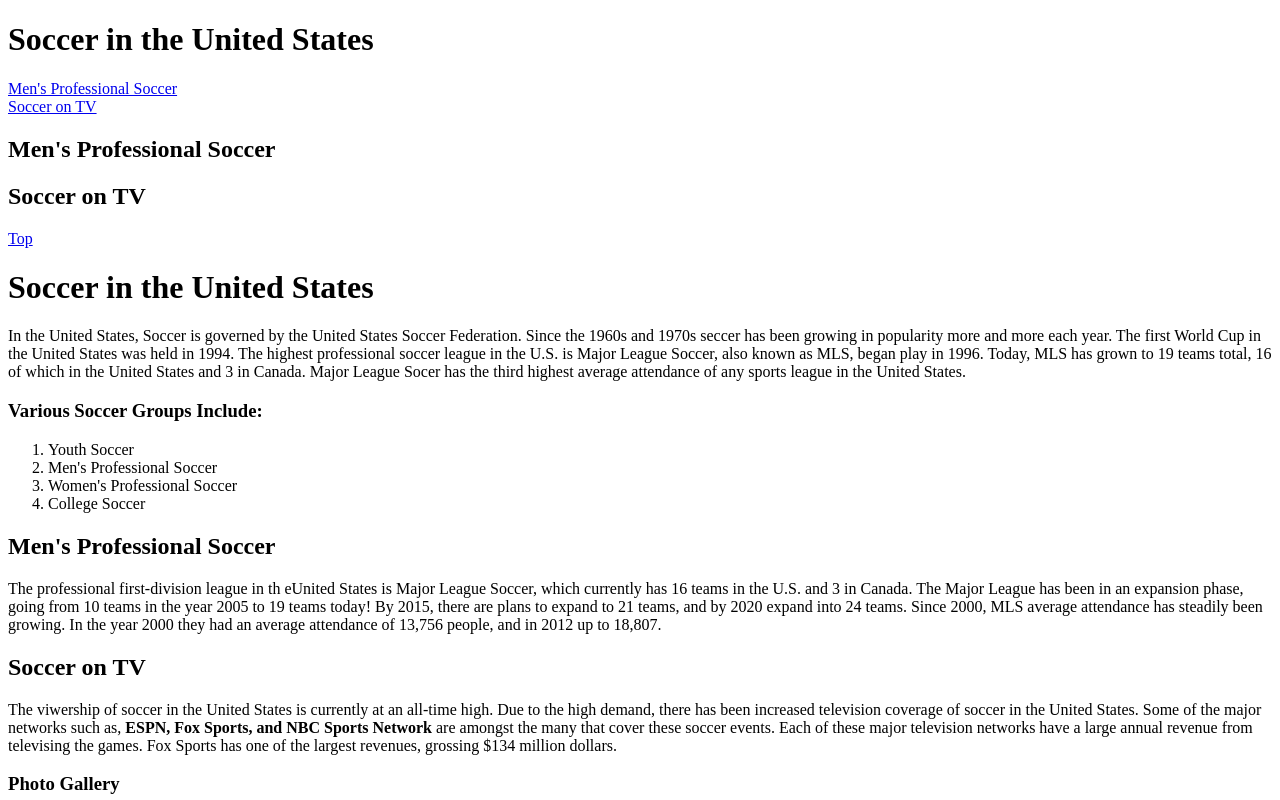
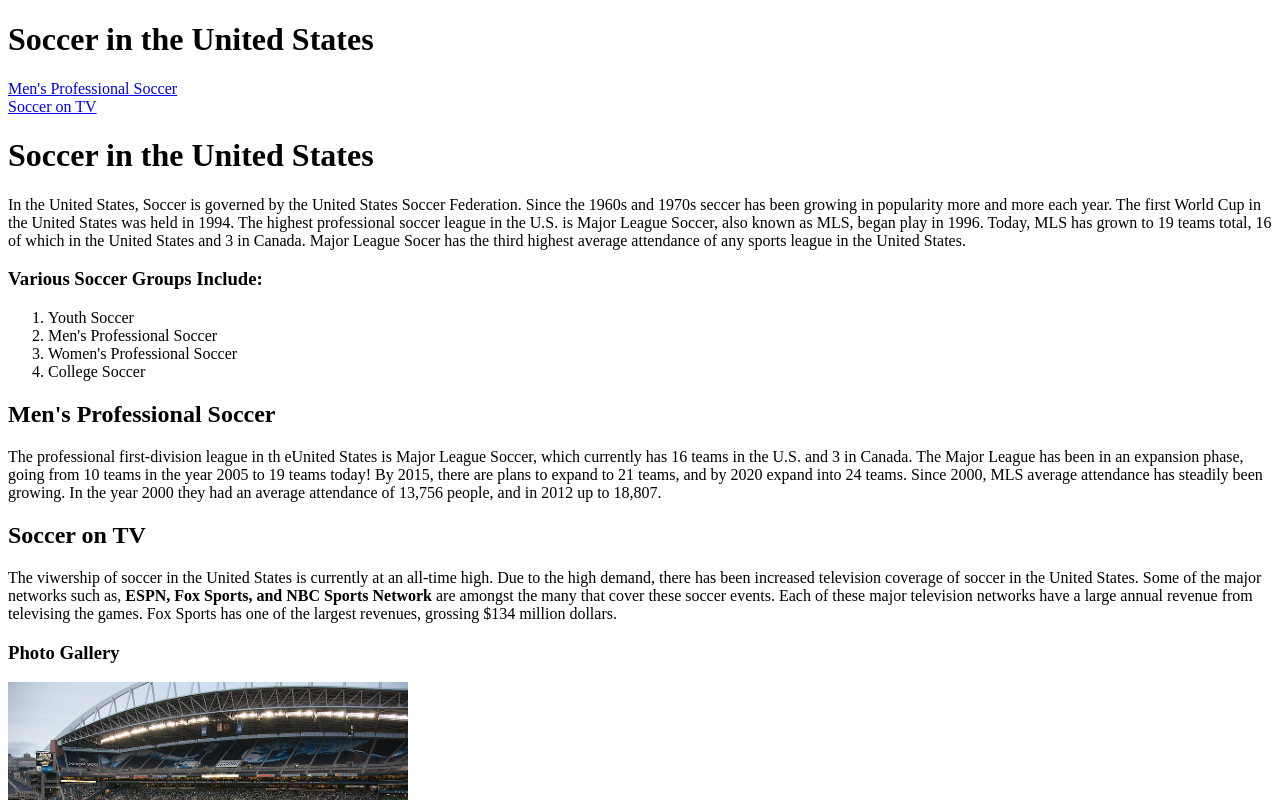
Before and after one commit to cdawidczyk/dws1, a plain HTML site: page project1/index.html in a window 1280 px wide. Shown: the top 800 px of the page. Drawn offline with Linux system fonts and the light colour scheme.

Commit message:
fixed issues with nav

```diff
--- a/project1/index.html
+++ b/project1/index.html
@@ -12,14 +12,6 @@
       Men's Professional Soccer</a><br />
     <a href="#soccer-on-tv">
       Soccer on TV</a><br />
-
-  <h2 id="Men's Professional Soccer">
-    Men's Professional Soccer</h2>
-
-  <h2 id="soccer-on-tv">
-    Soccer on TV</h2>
-
-    <a href="#top">Top</a>
 
 
   <body>
@@ -36,11 +28,14 @@
 
    	 </ol>
 
-<h2>Men's Professional Soccer</h2>
+
+  <h2 id="Men's Professional Soccer">
+    Men's Professional Soccer</h2>
    	 <p>The professional first-division league in th eUnited States is Major League Soccer, which currently has 16 teams in the U.S. and 3 in Canada.  The Major League has been in an expansion phase, going from 10 teams in the year 2005 to 19 teams today!  By 2015, there are plans to expand to 21 teams, and by 2020 expand into 24 teams.  Since 2000, MLS average attendance has steadily been growing.  In the year 2000 they had an average attendance of 13,756 people, and in 2012 up to 18,807.</p>
 
 
-<h2>Soccer on TV</h2>
+<h2 id="soccer-on-tv">
+    Soccer on TV</h2>
    	 <p>The viwership of soccer in the United States is currently at an all-time high.  Due to the high demand, there has been increased television coverage of soccer in the United States.  Some of the major networks such as, <strong>ESPN, Fox Sports, and NBC Sports Network</strong> are amongst the many that cover these soccer events.  Each of these major television networks have a large annual revenue from televising the games.  Fox Sports has one of the largest revenues, grossing $134 million dollars.</p>
 
 <h3> Photo Gallery </h3>
@@ -78,6 +73,9 @@
 <br>
 <br>
 <br>
+
+    <a href="#top">Top</a>
+
 <br>
 
 <p>Resources: http://en.wikipedia.org/wiki/Soccer_in_the_United_States </p>
```
